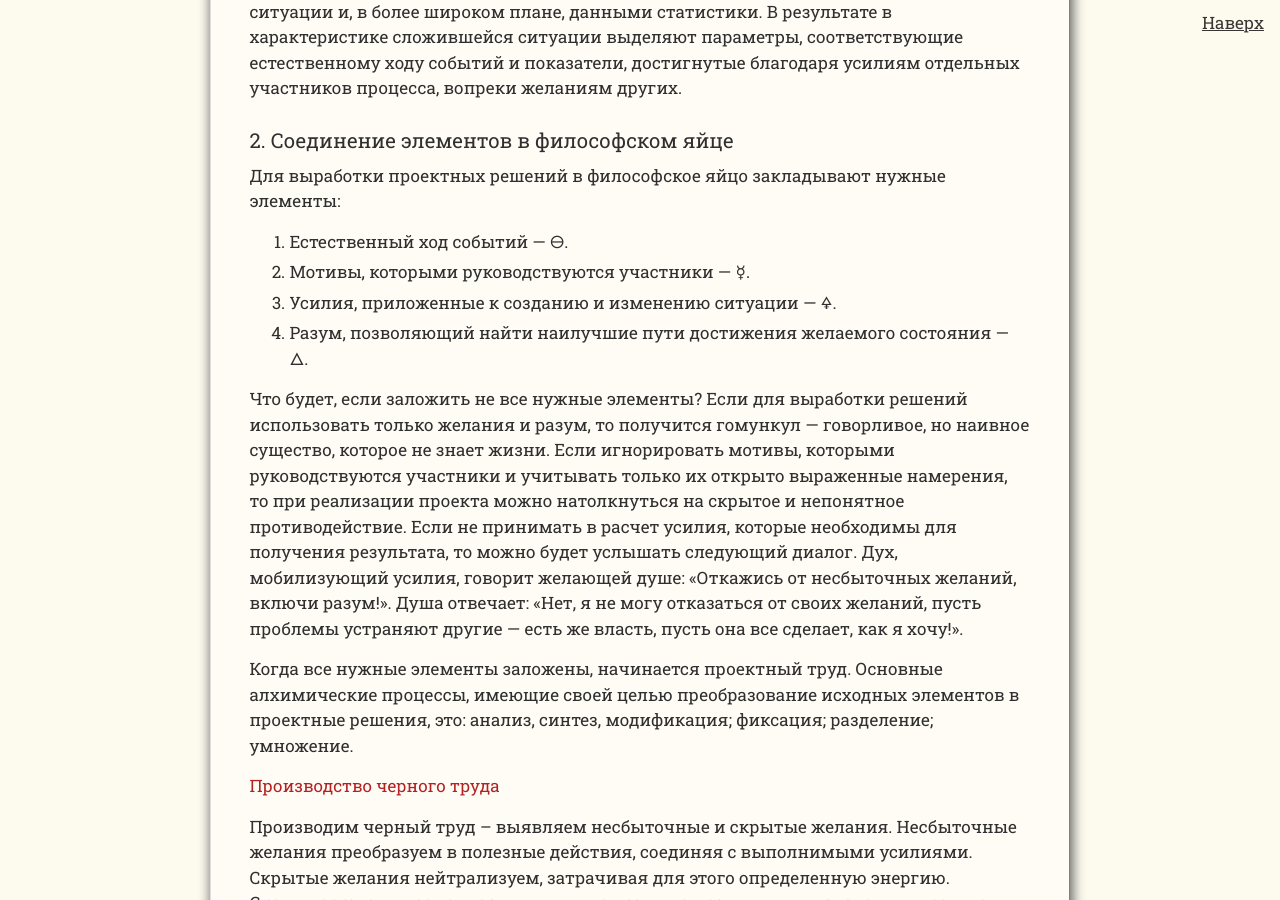
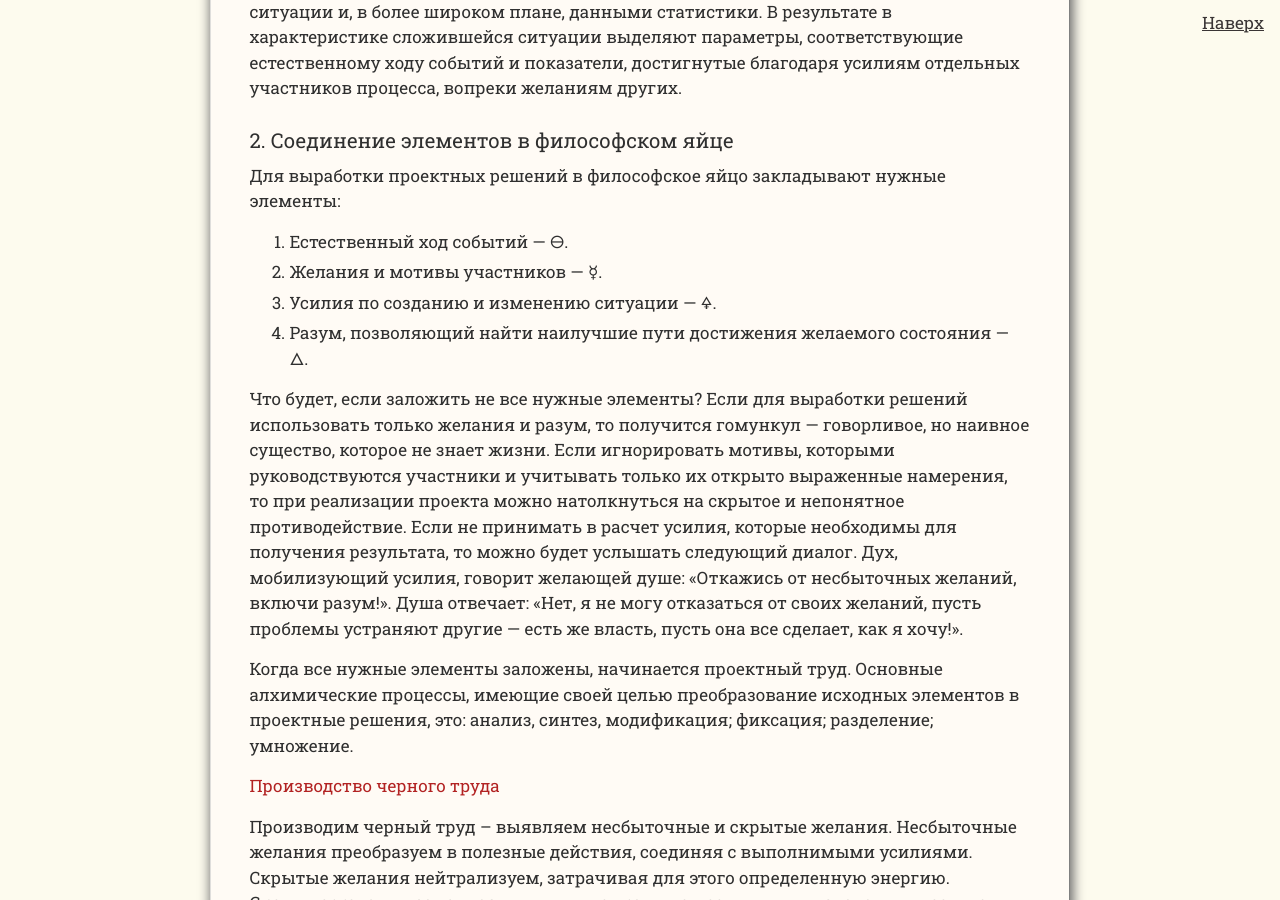
Before and after one commit to SergSi/land-use-art, a Jekyll site: the page built from _posts/2024-10-25-alchemy.md, in a window 1280 px wide and 900 px high, scrolled down 5113 px. Built offline with Jekyll 4.4.1, drawn with Linux system fonts in a browser that asks for light colours; some web fonts are replaced.

Commit message:
Update 2024-10-25-alchemy.md

```diff
--- a/_posts/2024-10-25-alchemy.md
+++ b/_posts/2024-10-25-alchemy.md
@@ -89,8 +89,8 @@ file-1="article/alch_symbol.jpg" caption-1="Основные алхимичес
 Для выработки проектных решений в философское яйцо закладывают нужные элементы:
 
 1. Естественный ход событий — &#x1F714;.
-2. Мотивы, которыми руководствуются участники — &#x263F;.
-3. Усилия, приложенные к созданию и изменению ситуации — &#x1F70D;.
+2. Желания и мотивы участников — &#x263F;.
+3. Усилия по созданию и изменению ситуации — &#x1F70D;.
 4. Разум, позволяющий найти наилучшие пути достижения желаемого состояния — &#x1F702;.
 
 Что будет, если заложить не все нужные элементы? Если для выработки решений использовать только желания и разум, то получится гомункул — говорливое, но наивное существо, которое не знает жизни. Если игнорировать мотивы, которыми руководствуются участники и учитывать только их открыто выраженные намерения, то при реализации проекта можно натолкнуться на скрытое и непонятное противодействие. Если не принимать в расчет усилия, которые необходимы для получения результата, то можно будет услышать следующий диалог. Дух, мобилизующий усилия, говорит желающей душе: «Откажись от несбыточных желаний, включи разум!». Душа отвечает: «Нет, я не могу отказаться от своих желаний, пусть проблемы устраняют другие — есть же власть, пусть она все сделает, как я хочу!».
```
